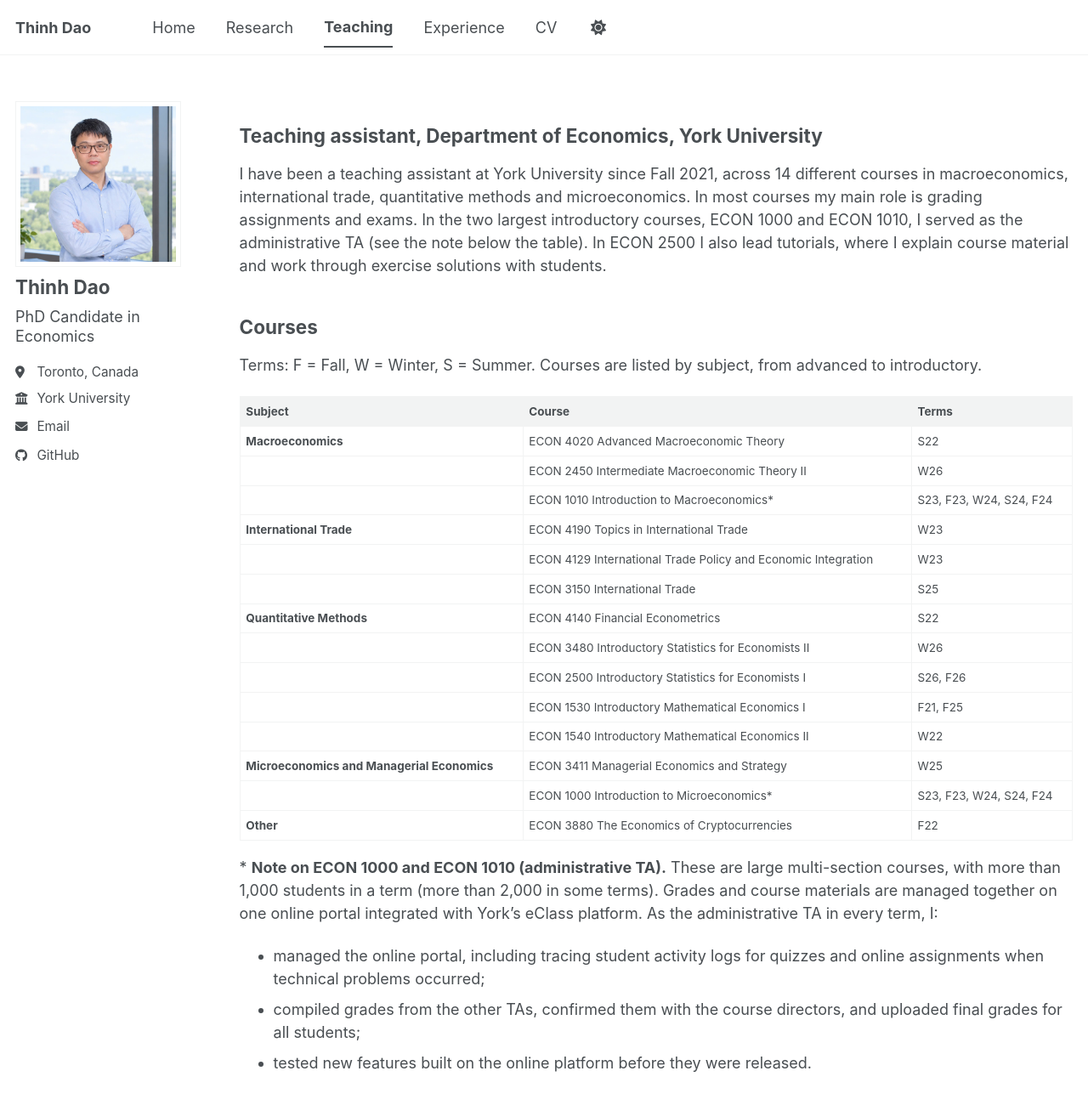
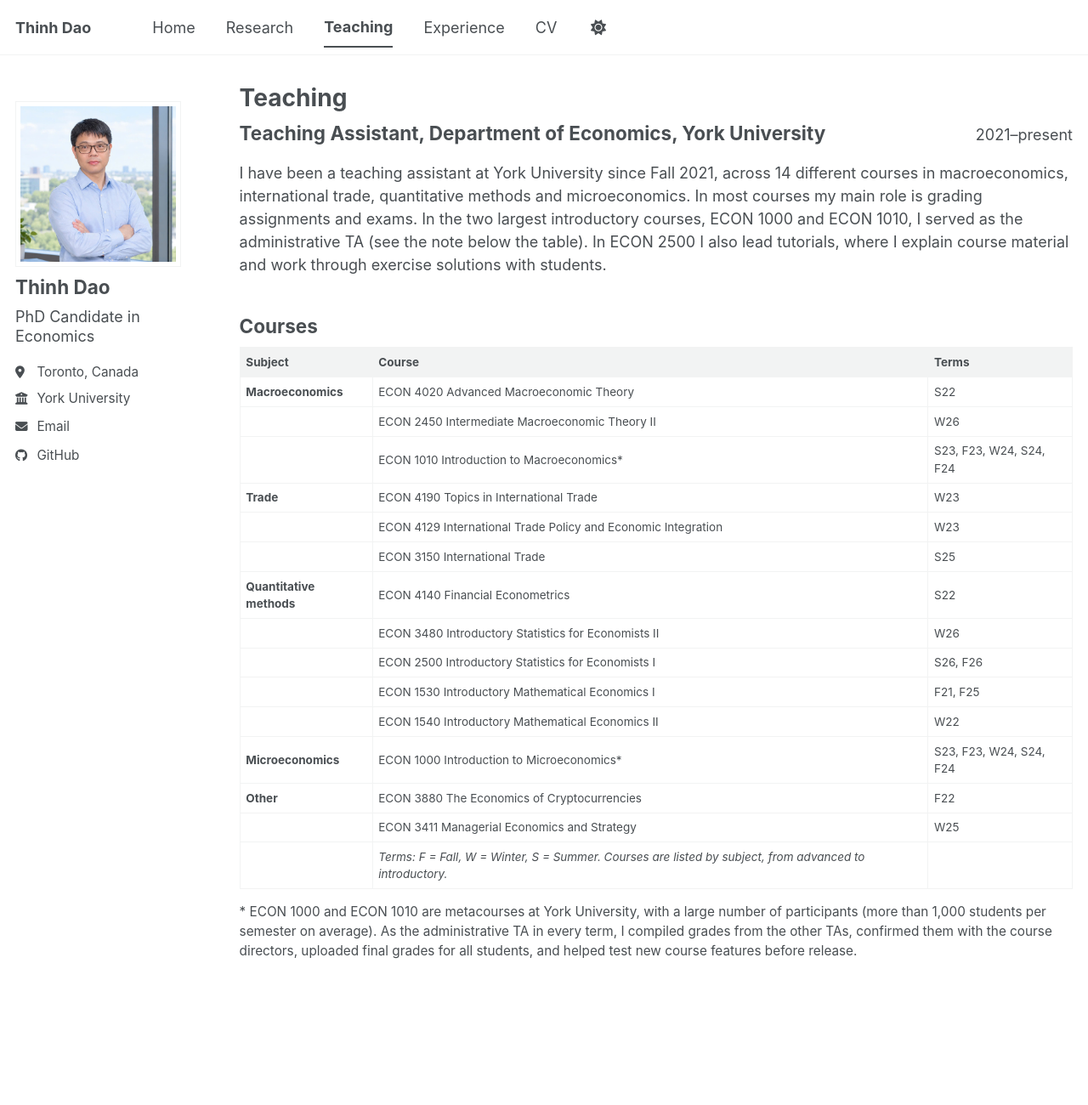
Before and after one commit to thinh-dao-econ/thinh-dao-econ.github.io, a Jekyll site: the page built from _pages/teaching.md, in a window 1280 px wide and 1372 px high. Shown: the top 1300 px of the window at 85% size. Built offline with Jekyll 4.4.1, drawn with Linux system fonts in a browser that asks for light colours; a style sheet for code colours, icons or effects is not loaded.

Commit message:
Update teaching.md

```diff
--- a/_pages/teaching.md
+++ b/_pages/teaching.md
@@ -1,39 +1,39 @@
 ---
 layout: archive
-title: ""
+title: "Teaching"
 permalink: /teaching/
 author_profile: true
 ---
 
 {% include base_path %}
 
-## Teaching assistant, Department of Economics, York University
+<div style="display:flex; justify-content:space-between; flex-wrap:wrap; align-items:baseline;">
+<h2 style="margin:0;">Teaching Assistant, Department of Economics, York University</h2>
+<span>2021–present</span>
+</div>
 
 I have been a teaching assistant at York University since Fall 2021, across 14 different courses in macroeconomics, international trade, quantitative methods and microeconomics. In most courses my main role is grading assignments and exams. In the two largest introductory courses, ECON 1000 and ECON 1010, I served as the administrative TA (see the note below the table). In ECON 2500 I also lead tutorials, where I explain course material and work through exercise solutions with students.
 
 ## Courses
-
-Terms: F = Fall, W = Winter, S = Summer. Courses are listed by subject, from advanced to introductory.
 
 | Subject | Course | Terms |
 |---|---|---|
 | **Macroeconomics** | ECON 4020 Advanced Macroeconomic Theory | S22 |
 | | ECON 2450 Intermediate Macroeconomic Theory II | W26 |
 | | ECON 1010 Introduction to Macroeconomics\* | S23, F23, W24, S24, F24 |
-| **International Trade** | ECON 4190 Topics in International Trade | W23 |
+| **Trade** | ECON 4190 Topics in International Trade | W23 |
 | | ECON 4129 International Trade Policy and Economic Integration | W23 |
 | | ECON 3150 International Trade | S25 |
-| **Quantitative Methods** | ECON 4140 Financial Econometrics | S22 |
+| **Quantitative methods** | ECON 4140 Financial Econometrics | S22 |
 | | ECON 3480 Introductory Statistics for Economists II | W26 |
 | | ECON 2500 Introductory Statistics for Economists I | S26, F26 |
 | | ECON 1530 Introductory Mathematical Economics I | F21, F25 |
 | | ECON 1540 Introductory Mathematical Economics II | W22 |
-| **Microeconomics and Managerial Economics** | ECON 3411 Managerial Economics and Strategy | W25 |
-| | ECON 1000 Introduction to Microeconomics\* | S23, F23, W24, S24, F24 |
+| **Microeconomics** | ECON 1000 Introduction to Microeconomics\* | S23, F23, W24, S24, F24 |
 | **Other** | ECON 3880 The Economics of Cryptocurrencies | F22 |
+| | ECON 3411 Managerial Economics and Strategy | W25 |
+| | *Terms: F = Fall, W = Winter, S = Summer. Courses are listed by subject, from advanced to introductory.* | |
 
-\* **Note on ECON 1000 and ECON 1010 (administrative TA).** These are large multi-section courses, with more than 1,000 students in a term (more than 2,000 in some terms). Grades and course materials are managed together on one online portal integrated with York's eClass platform. As the administrative TA in every term, I:
-
-- managed the online portal, including tracing student activity logs for quizzes and online assignments when technical problems occurred;
-- compiled grades from the other TAs, confirmed them with the course directors, and uploaded final grades for all students;
-- tested new features built on the online platform before they were released.
+<div markdown="1" style="font-size:0.85em;">
+\* ECON 1000 and ECON 1010 are metacourses at York University, with a large number of participants (more than 1,000 students per semester on average). As the administrative TA in every term, I compiled grades from the other TAs, confirmed them with the course directors, uploaded final grades for all students, and helped test new course features before release.
+</div>
```
